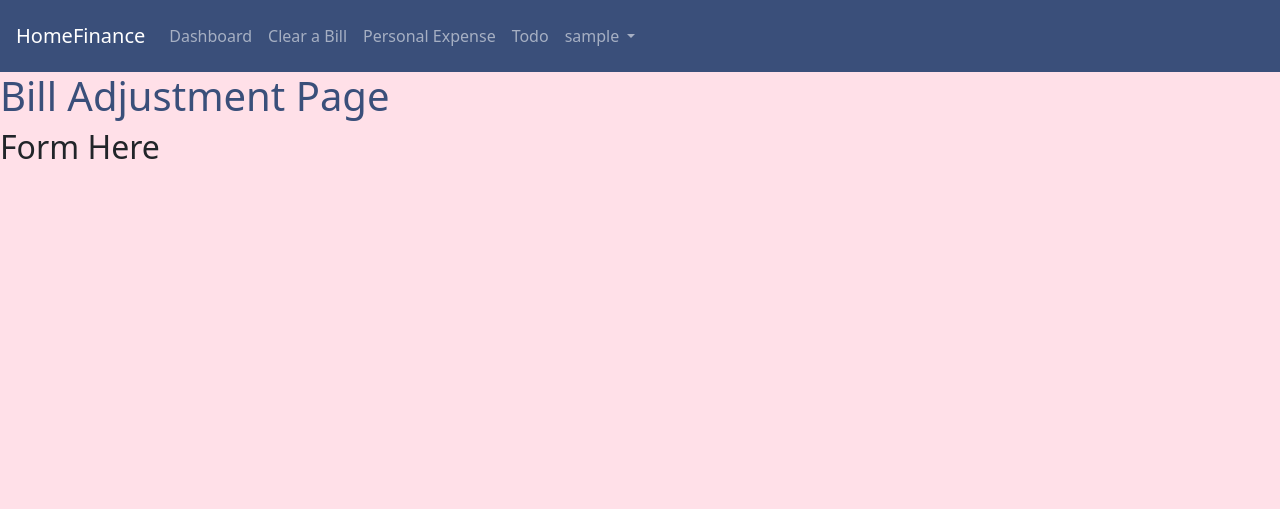
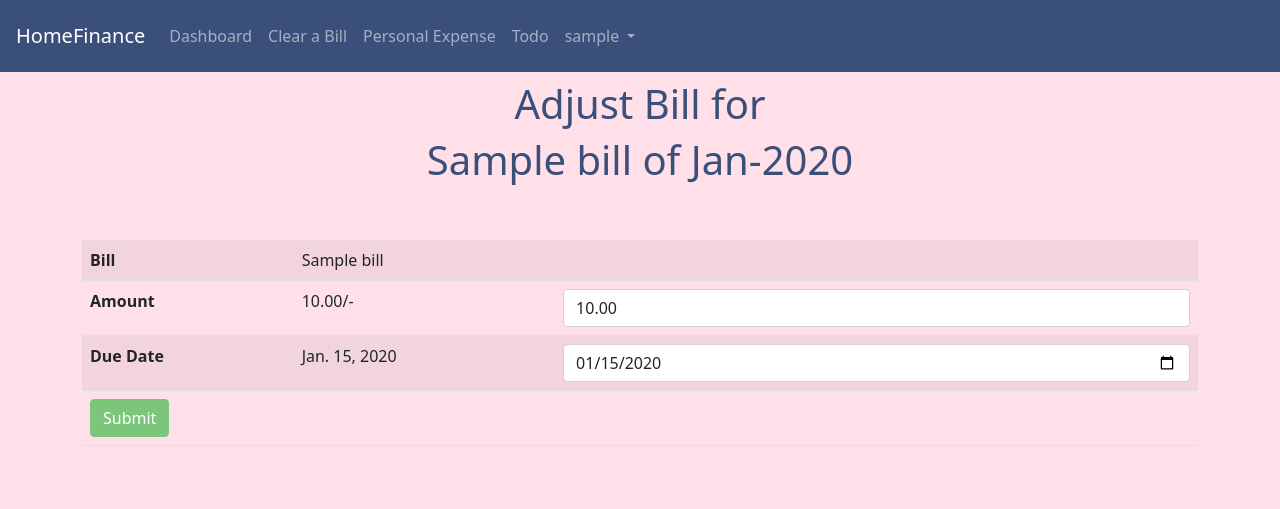
Before and after one commit to s-shifat/home-finance, a Django app: page /bill-adjust/1 in a window 1280 px wide. Shown: the top 509 px of the page. Run offline with Django 4.2, Linux system fonts and the light colour scheme; a user stored in the database is signed in; tables that the repository leaves empty hold one stand-in row (values such as "Sample post"); some libraries are stand-ins or nearby versions.

Commit message:
added bill adjust page

```diff
--- a/home/forms.py
+++ b/home/forms.py
@@ -21,3 +21,13 @@ class BillTransactionForm(forms.ModelForm):
         #bill.payers = f"{bill.payers}, {user.username}" if bill.payers else user.username
         #bill.save()
         bill_tx = BillTransaction.objects.create(paid_amount=paid_amount, bill=bill, paid_by=user)
+
+
+class BillForm(forms.ModelForm):
+    class Meta:
+        model = Bill
+        fields = ('amount', 'due_date')
+        widgets = {
+            'amount': forms.NumberInput(attrs={'class':'form-control', 'type': 'number', 'id':'amount', 'step': '50'}),
+            'due_date': forms.DateInput(attrs={'class':'form-control', 'type':'date', 'id':'due-date'}),
+    }
--- a/home/templates/home/bill_adjust_page.html
+++ b/home/templates/home/bill_adjust_page.html
@@ -1,5 +1,45 @@
 {% include 'home/base.html' %}
 {% load mathfilters %}
 
-<h1>Bill Adjustment Page</h1>
-<h2>Form Here</h2>
+<h1 class="text-center m-2">Adjust Bill for </h1>
+<h1 class="text-center m-2">{{bill.name}} of {{bill.due_date | date:"M-Y"}}</h1>
+<div class="container">
+
+		<!--Current Bill Data-->
+		<form method="post">{%csrf_token%}
+		<div class="row justify-content-center">
+		<div class="col-12 m-5">
+			<table class="table table-striped">
+				<tbody>
+					<tr>
+						<th scope="row">Bill</th>
+						<td colspan="2">{{bill.name}}</td>
+					</tr>
+					<tr>
+						<th scope="row">Amount</th>
+						<td >{{bill.amount}}/-</td>
+						<td>
+						{{form.amount}}
+						</td>
+					</tr>
+					<tr>
+						<th scope="row">Due Date</th>
+						<td >{{bill.due_date}}</td>
+						<td>
+							{{form.due_date}}
+						</td>
+					</tr>
+					<tr>
+						<td colspan="3">
+							<button class="btn btn-pay" type="submit">Submit</button>
+						</td>
+					</tr>
+				</tbody>
+			</table>
+		</div>
+		</div>
+		</form>
+
+		<!--Change Bill Data Form-->
+	</div>
+</div>
--- a/home/templates/home/dashboard-card.html
+++ b/home/templates/home/dashboard-card.html
@@ -18,7 +18,7 @@
 				{% else %}
 				<div class="progress-bar bg-progress-paying fg-progress" style="width: {{bill.paid_percentage}}%" role="progressbar" aria-valuenow="{{bill.paid_percentage}}" aria-valuemin="0" aria-valuemax="100">
 				{% endif %}
-					<div class="p-1 text-center fg-progress" style="font-weight:bold; font-size:15px;">
+					<div class="p-1 text-center fg-progress text-truncate" style="font-weight:bold; font-size:15px;">
 						Total {{bill.paid_amount}}/- Paid
 						{% if bill.payers%}
 						by <i>{{bill.payers}}</i>
--- a/home/views.py
+++ b/home/views.py
@@ -5,7 +5,7 @@ from django.http import HttpResponse
 from django.db.models import Sum
 from datetime import datetime as dt
 from .models import Bill, BillTransaction
-from .forms import BillTransactionForm
+from .forms import BillTransactionForm, BillForm
 from pytz import timezone
 from django import forms
 from .bills_updater import get_bills
@@ -26,7 +26,12 @@ def home_page(request):
 
 @login_required(login_url='login')
 def bill_adjust_page(request, pk):
-    context = {}
+    bill = Bill.objects.get(pk=pk)
+    form = BillForm(request.POST or None, instance=bill)
+    if form.is_valid():
+        form.save()
+        return redirect('dashboard')
+    context = {'bill': bill, 'form': form}
     return render(request, 'home/bill_adjust_page.html', context=context)
 
 
--- a/static/css/main.css
+++ b/static/css/main.css
@@ -40,6 +40,7 @@ h1 {
 .btn-pay {
 	background-color: #7BC67B;
 	border-color: #7BC67B;
+	color: #FFFFFF;
 }
 
 .btn-pay-outline {
```
